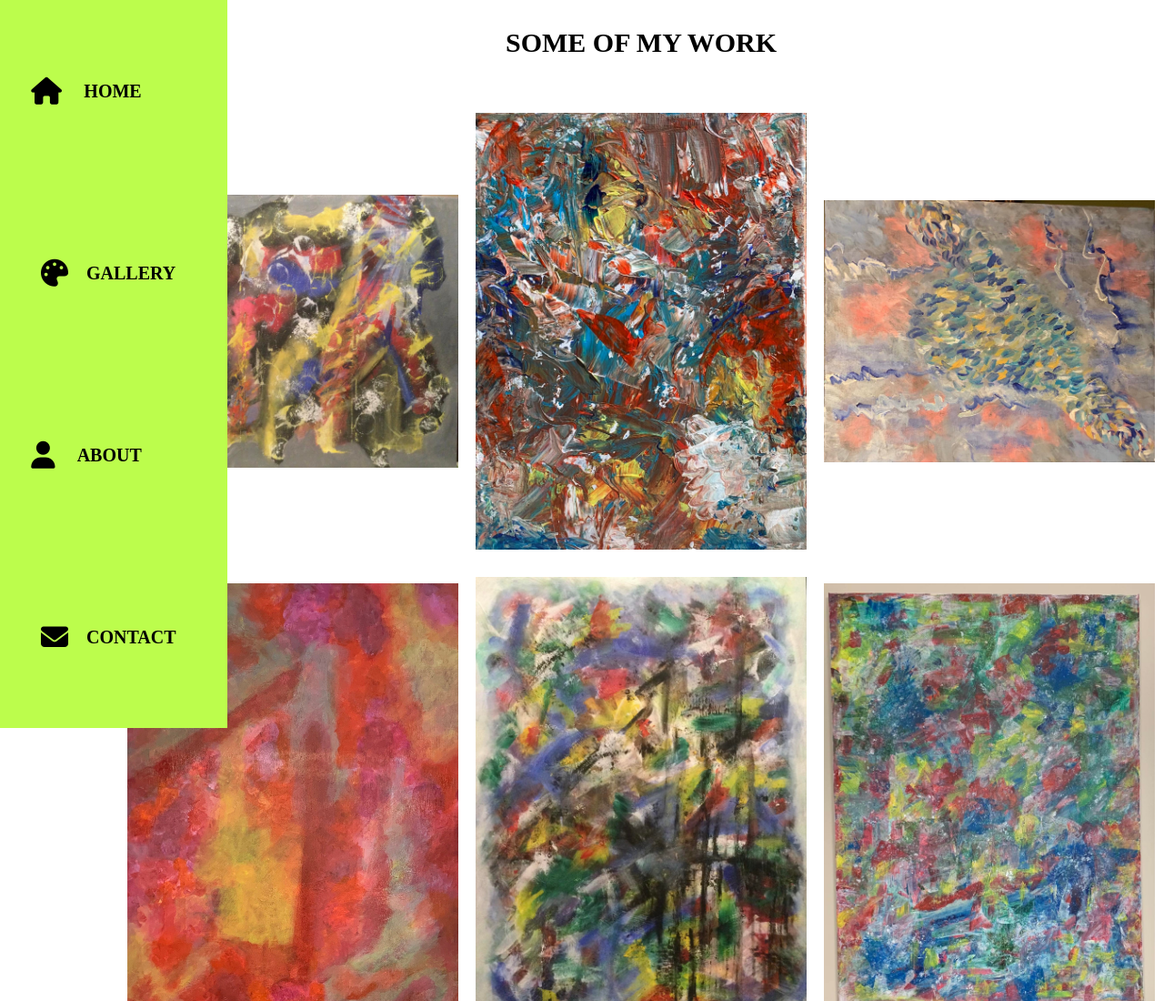
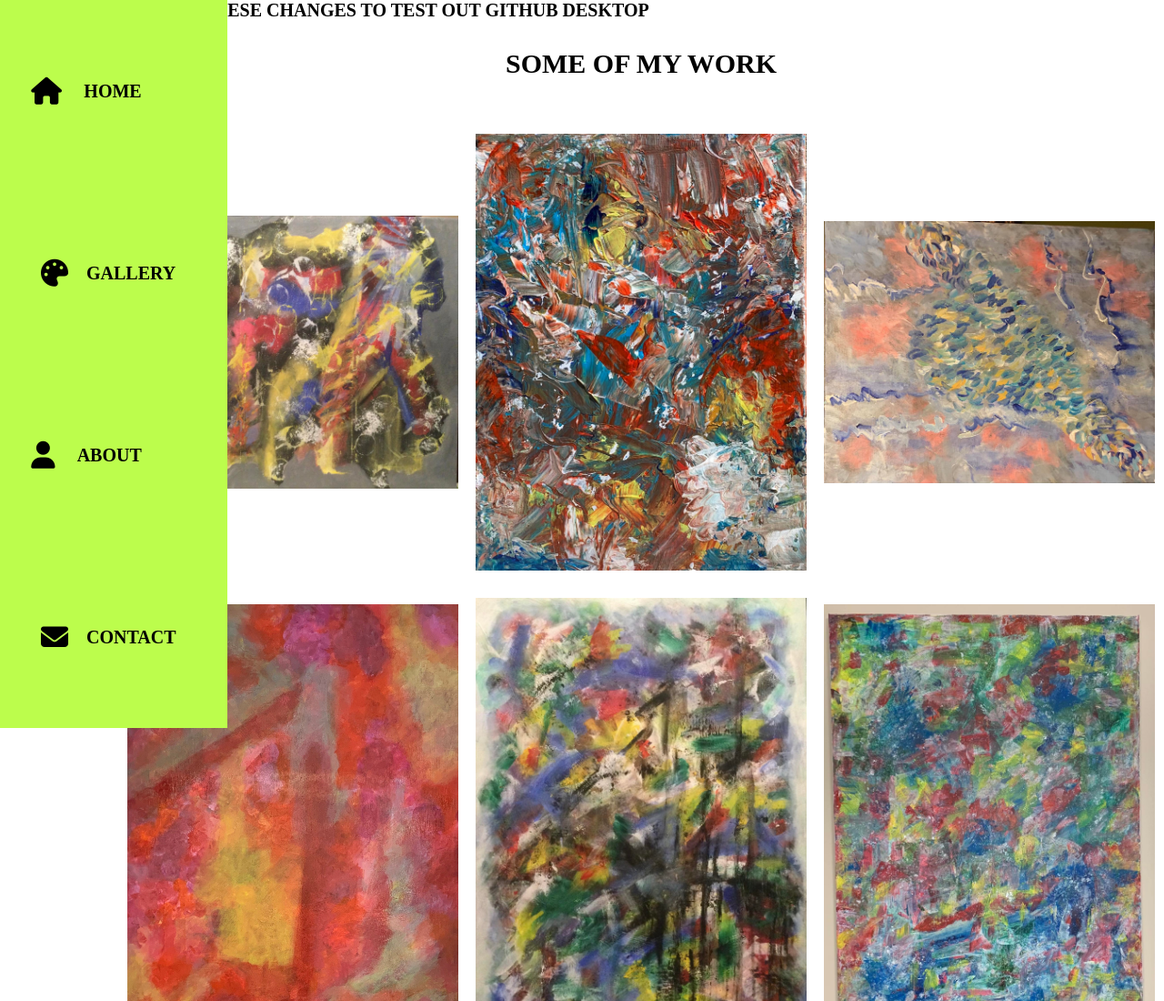
Before and after one commit to PiperRc/ArtistPortfolio, a website: page index.html in a window 1280 px wide. Shown: the top 1100 px of the page at 91% size. Drawn offline with Linux system fonts and the light colour scheme.

Commit message:
Update index.html

```diff
--- a/index.html
+++ b/index.html
@@ -73,6 +73,7 @@
     </nav>
 
     <main>
+<h1>MAKING THESE CHANGES TO TEST OUT GITHUB DESKTOP</h1>
 
         <h1 class="heading">SOME OF MY WORK</h1>
 
```
